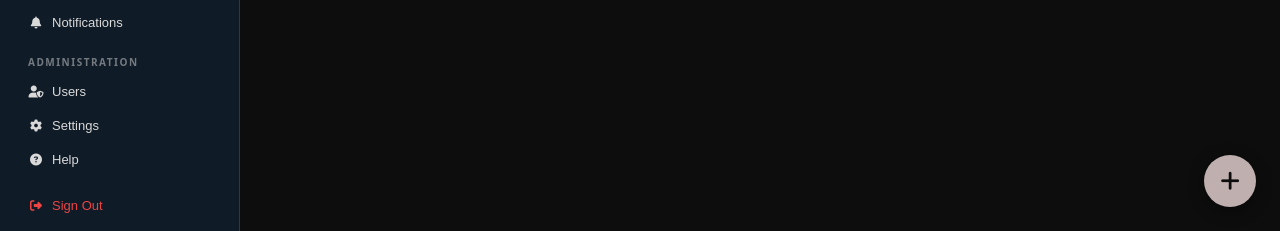
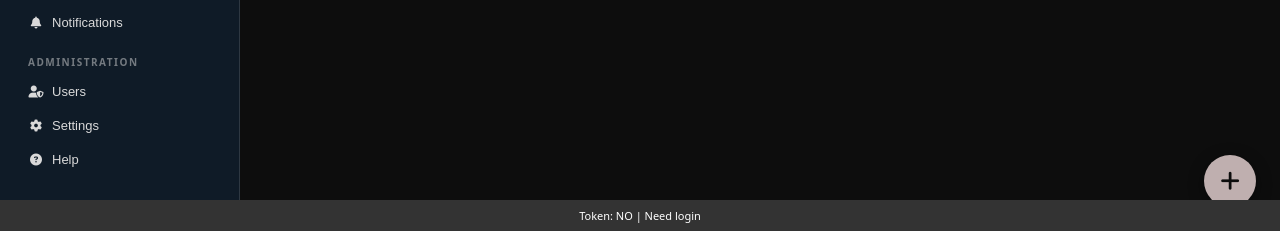
Before and after one commit to BLESS06703/autogarage-api, a Django app: page /api/dashboard-page/ in a window 1280 px wide. Shown: the part 569-800 px from the top of the page. Run offline with Django 5.2, Linux system fonts and the light colour scheme.

Commit message:
Add debug bar to trace dashboard loading

```diff
--- a/api/templates/dashboard.html
+++ b/api/templates/dashboard.html
@@ -149,7 +149,19 @@ th{font-size:9px}
 </div>
 </aside>
 <div class="user-bar" id="userBar"><div class="user-avatar" id="userAvatar">U</div><div><div class="user-name" id="userName">User</div><div class="user-garage" id="garageName">Garage</div></div></div>
-<main class="main" id="main-content"></main>
+<main class="main" id="main-content">
+<div id="debugBar" style="background:#333;color:#fff;padding:8px;font-size:11px;position:fixed;bottom:0;left:0;right:0;z-index:9999;text-align:center;"></div>
+<script>
+var dbg = document.getElementById('debugBar');
+dbg.textContent = 'Token: ' + (localStorage.getItem('token') ? 'YES (' + localStorage.getItem('token').substring(0,20) + '...)' : 'NO');
+if (localStorage.getItem('token')) {
+    dbg.textContent += ' | Calling loadSection...';
+    try { loadSection('dashboard'); dbg.textContent += ' DONE'; }
+    catch(e) { dbg.textContent += ' ERROR: ' + e.message; }
+} else {
+    dbg.textContent += ' | Need login';
+}
+</script></main>
 <button class="fab" onclick="toggleFab()">+</button>
 <div class="fab-menu" id="fabMenu">
 <button class="fab-item" onclick="toggleFab();openForm('workorder')"><i class="fas fa-clipboard-list"></i>New Work Order</button>
```
